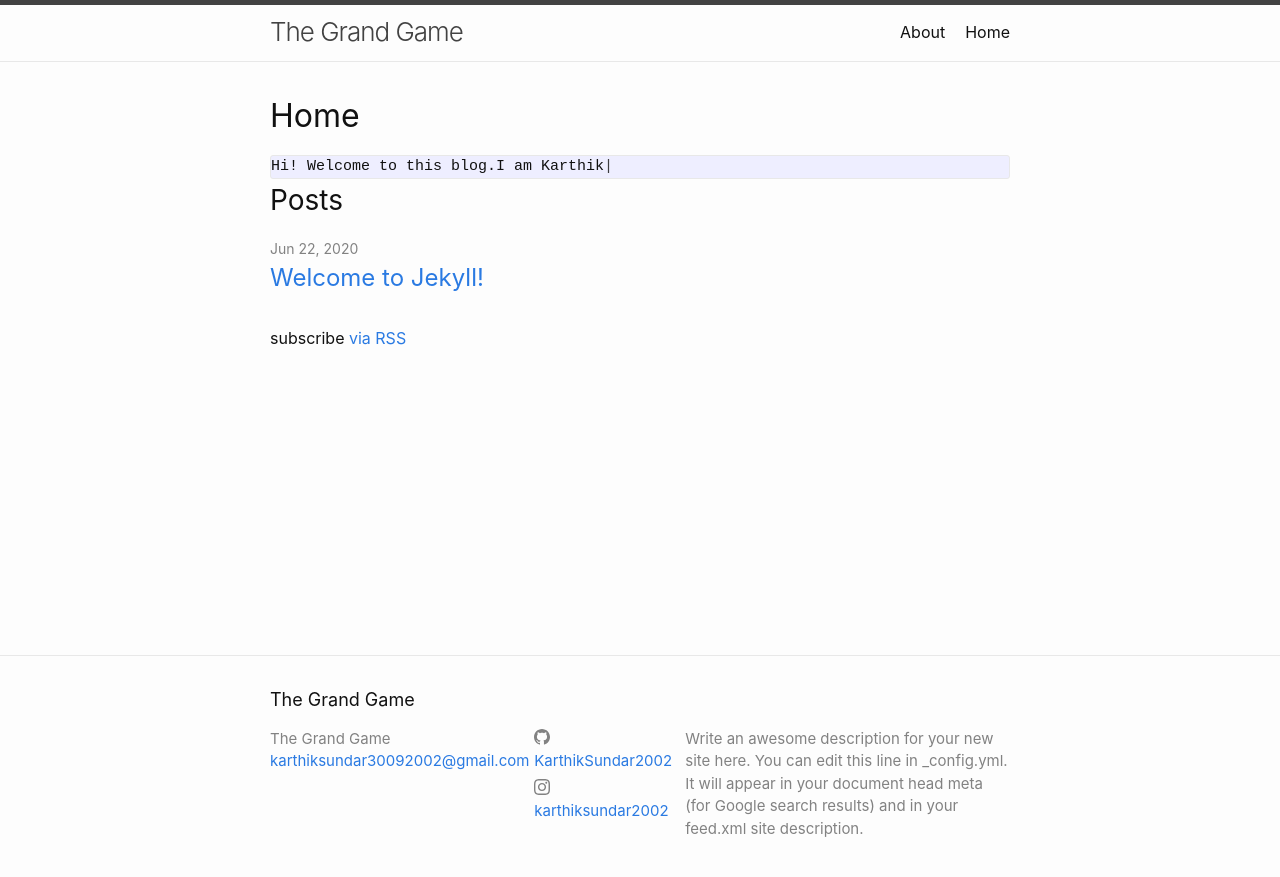
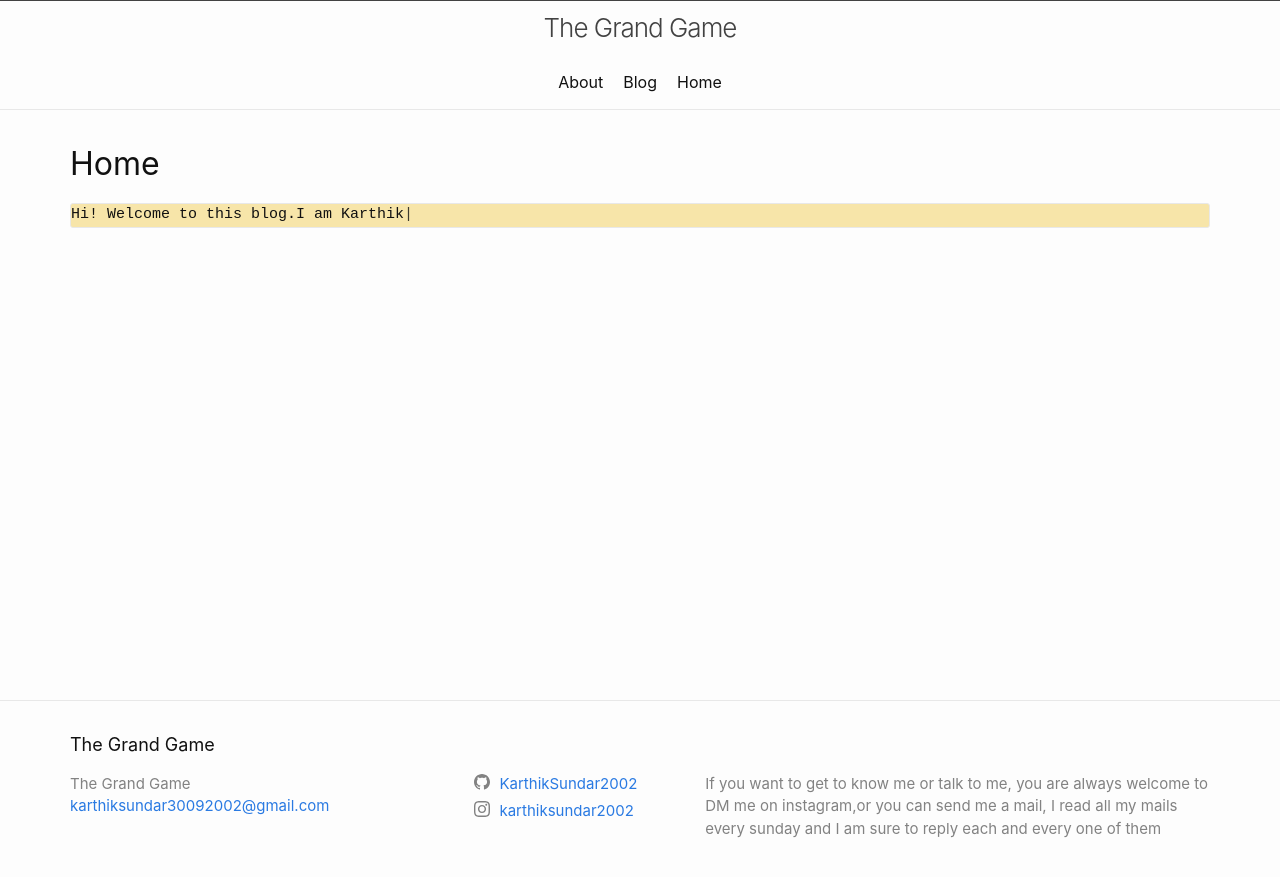
Before and after one commit to KarthikSundar2002/KarthikSundar2002.github.io, a Jekyll site: the page built from index.html, in a window 1280 px wide. Shown: the top 877 px of the page. Built offline with Jekyll 4.4.1, drawn with Linux system fonts in a browser that asks for light colours.

Commit message:
MAde changes to the padding of all sites and separated home and blog

```diff
--- a/_config.yml
+++ b/_config.yml
@@ -21,9 +21,9 @@
 title: The Grand Game
 email: karthiksundar30092002@gmail.com
 description: >- # this means to ignore newlines until "baseurl:"
-  Write an awesome description for your new site here. You can edit this
-  line in _config.yml. It will appear in your document head meta (for
-  Google search results) and in your feed.xml site description.
+  If you want to get to know me or talk to me, you are always welcome to DM me on instagram,or
+  you can send me a mail, I read all my mails every sunday and I am sure to reply each
+  and every one of them
 baseurl: "" # the subpath of your site, e.g. /blog
 url: "" # the base hostname & protocol for your site, e.g. http://example.com
 
--- a/_includes/header.html
+++ b/_includes/header.html
@@ -3,8 +3,10 @@
   <div class="wrapper">
     {%- assign default_paths = site.pages | map: "path" -%}
     {%- assign page_paths = site.header_pages | default: default_paths -%}
-    <a class="site-title" rel="author" href="{{ "/" | relative_url }}">{{ site.title | escape }}</a>
-
+    <center>
+      <a class="site-title" rel="author" href="{{ "/" | relative_url }}">{{ site.title | escape }}</a>
+    </center>
+    <!--
     {%- if page_paths -%}
       <nav class="site-nav">
         <input type="checkbox" id="nav-trigger" class="nav-trigger" />
@@ -26,5 +28,8 @@
         </div>
       </nav>
     {%- endif -%}
+    -->
   </div>
+  {% include navigation.html %}
+
 </header>
--- /dev/null
+++ b/_includes/navigation.html
@@ -0,0 +1,23 @@
+{%-if page_paths -%}
+  <center>
+    <nav class="site-nav">
+      <input class="nav-trigger" id="nav-trigger" type="checkbox"/>
+      <label for="nav-trigger">
+        <span class="menu-icon">
+          <svg height="15px" viewbox="0 0 18 15" width="18px">
+            <path d="M18,1.484c0,0.82-0.665,1.484-1.484,1.484H1.484C0.665,2.969,0,2.304,0,1.484l0,0C0,0.665,0.665,0,1.484,0 h15.032C17.335,0,18,0.665,18,1.484L18,1.484z M18,7.516C18,8.335,17.335,9,16.516,9H1.484C0.665,9,0,8.335,0,7.516l0,0 c0-0.82,0.665-1.484,1.484-1.484h15.032C17.335,6.031,18,6.696,18,7.516L18,7.516z M18,13.516C18,14.335,17.335,15,16.516,15H1.484 C0.665,15,0,14.335,0,13.516l0,0c0-0.82,0.665-1.483,1.484-1.483h15.032C17.335,12.031,18,12.695,18,13.516L18,13.516z"/>
+          </svg>
+        </span>
+      </label>
+
+      <div class="trigger">
+        {%- for path in page_paths -%}
+          {%- assign my_page = site.pages | where: "path", path | first -%}
+          {%- if my_page.title -%}
+            <a class="page-link" href="{{ my_page.url | relative_url }}">{{ my_page.title | escape }}</a>
+          {%- endif -%}
+        {%- endfor -%}
+      </div>
+    </nav>
+  </center>
+{%- endif -%}
--- a/_layouts/home.html
+++ b/_layouts/home.html
@@ -8,7 +8,7 @@
   {%- endif -%}
 
   {{ content }}
-
+  <!--
   {%- if site.posts.size > 0 -%}
     <h2 class="post-list-heading">{{ page.list_title | default: "Posts" }}</h2>
     <ul class="post-list">
@@ -30,5 +30,5 @@
 
     <p class="rss-subscribe">subscribe <a href="{{ "/feed.xml" | relative_url }}">via RSS</a></p>
   {%- endif -%}
-
+  -->
 </div>
--- a/_sass/minima.scss
+++ b/_sass/minima.scss
@@ -21,10 +21,10 @@
 $table-text-align: left !default;
 
 // Width of the content area
-$content-width:    800px !default;
+$content-width:    1200px !default;
 
 $on-palm:          600px !default;
-$on-laptop:        800px !default;
+$on-laptop:        1200px !default;
 
 // Use media queries like this:
 // @include media-query($on-palm) {
--- a/_sass/minima/_base.scss
+++ b/_sass/minima/_base.scss
@@ -151,7 +151,7 @@
   @include relative-font-size(0.9375);
   border: 1px solid $grey-color-light;
   border-radius: 3px;
-  background-color: #eef;
+  background-color: rgb(247, 229, 169);
 }
 
 code {
--- a/_sass/minima/_layout.scss
+++ b/_sass/minima/_layout.scss
@@ -2,7 +2,7 @@
  * Site header
  */
 .site-header {
-  border-top: 5px solid $grey-color-dark;
+  border-top: 1px solid $grey-color-dark;
   border-bottom: 1px solid $grey-color-light;
   min-height: $spacing-unit * 1.865;
 
@@ -16,7 +16,7 @@
   line-height: $base-line-height * $base-font-size * 2.25;
   letter-spacing: -1px;
   margin-bottom: 0;
-  float: left;
+  float: none;
 
   &,
   &:visited {
@@ -25,7 +25,7 @@
 }
 
 .site-nav {
-  float: right;
+
   line-height: $base-line-height * $base-font-size * 2.25;
 
   .nav-trigger {
@@ -42,7 +42,7 @@
 
     // Gaps between nav items, but not on the last one
     &:not(:last-child) {
-      margin-right: 20px;
+     margin-right: 20px;
     }
   }
 
--- /dev/null
+++ b/blogindex.html
@@ -0,0 +1,5 @@
+---
+layout: home
+title: Blog
+---
+{%include PostsCard.html %}
```
Also changed, not shown: _includes/PostsCard.html (added, +23 -0 lines).
